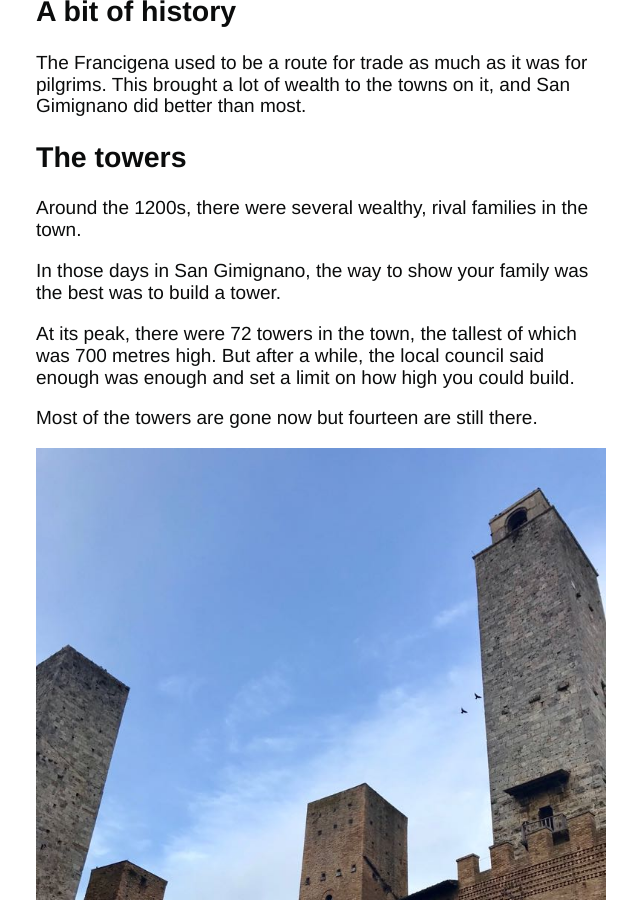
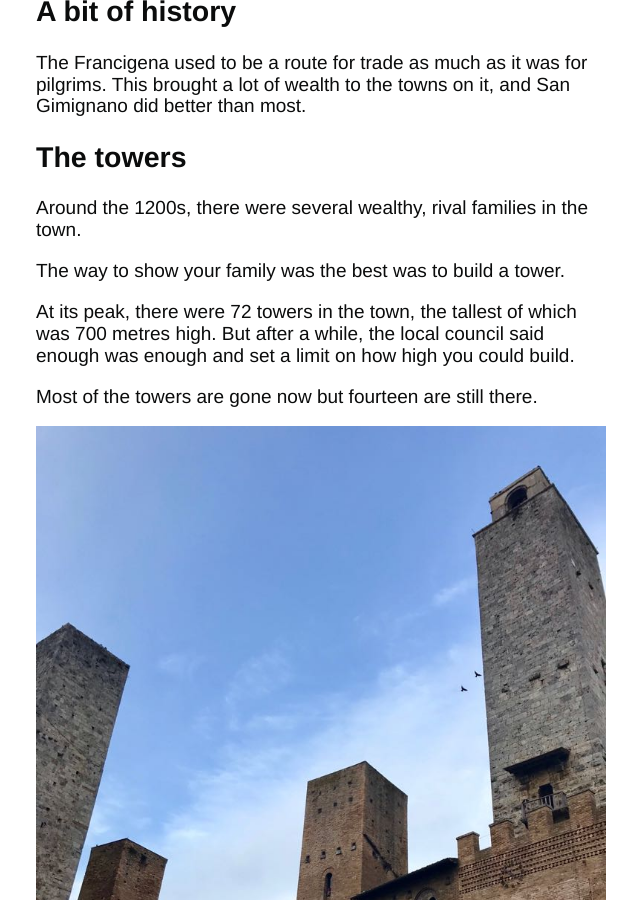
Before and after one commit to tombye/trexit, a Jekyll site: the page built from _posts/2017-11-09-san-gimignano.markdown, in a window 1280 px wide and 900 px high, scrolled down 1297 px. Shown: the whole window, without its empty margins (124-764 px from the left). Built offline with Jekyll 4.4.1, drawn with Linux system fonts in a browser that asks for light colours.

Commit message:
Update 2017-11-09-san-gimignano.markdown

```diff
--- a/_posts/2017-11-09-san-gimignano.markdown
+++ b/_posts/2017-11-09-san-gimignano.markdown
@@ -23,7 +23,7 @@ The Francigena used to be a route for trade as much as it was for pilgrims. This
 
 Around the 1200s, there were several wealthy, rival families in the town.
 
-In those days in San Gimignano, the way to show your family was the best was to build a tower.
+The way to show your family was the best was to build a tower.
 
 At its peak, there were 72 towers in the town, the tallest of which was 700 metres high. But after a while, the local council said enough was enough and set a limit on how high you could build.
 
```
